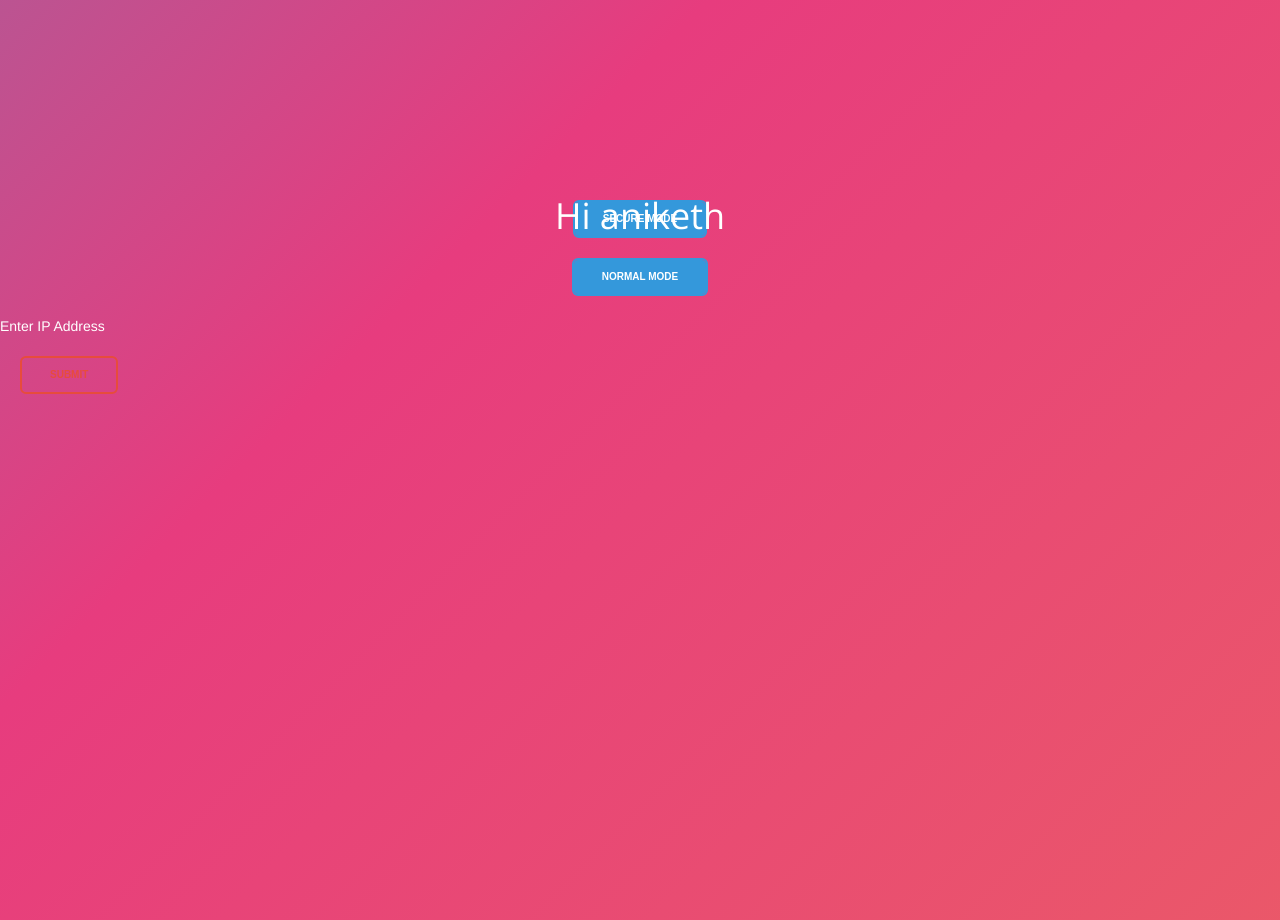
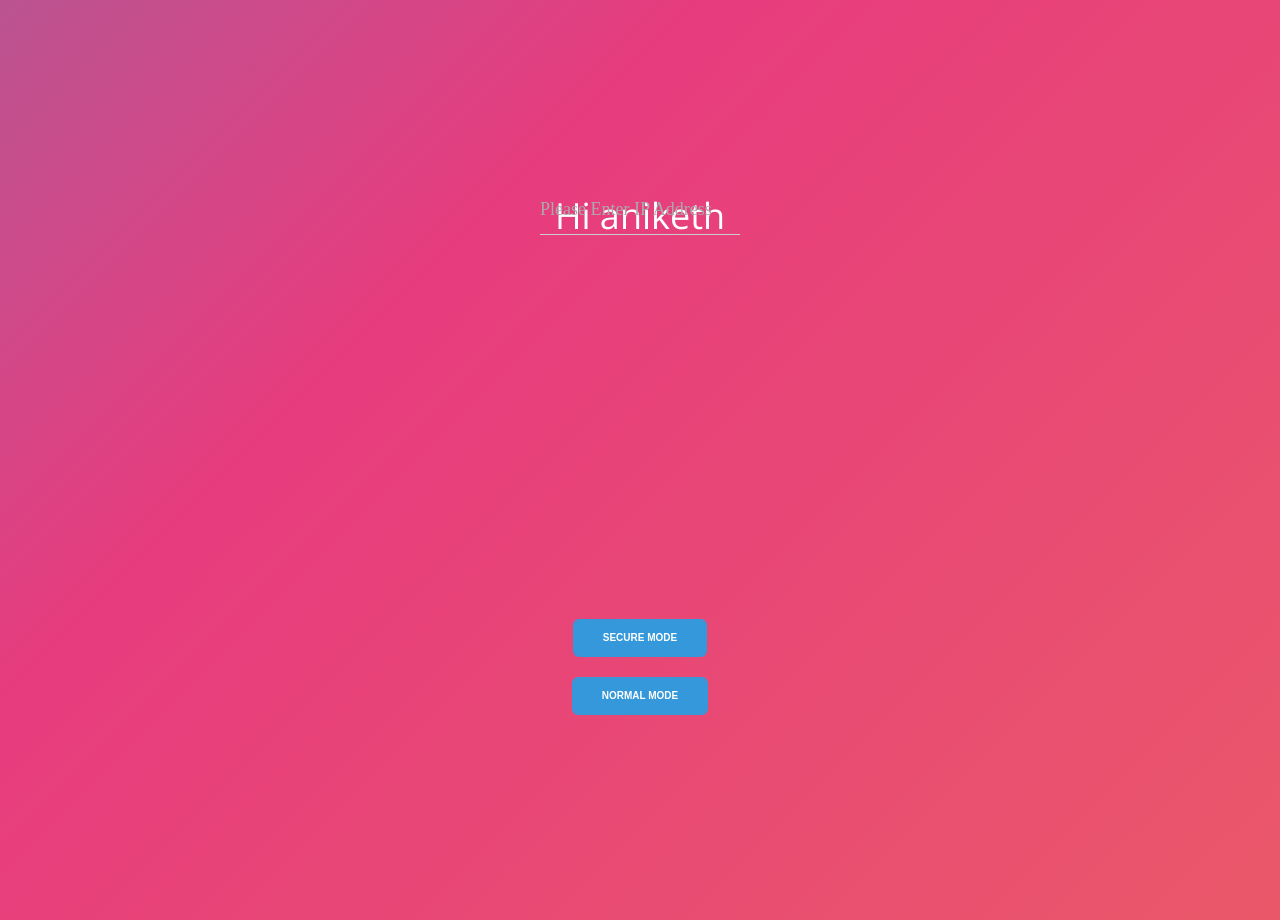
Before and after one commit to Aniketh01/palindrome, a Django app: page / in a window 1280 px wide. Shown: the part 184-1104 px from the top of the page. Run offline with Django 3.2, Linux system fonts and the light colour scheme; a user stored in the database is signed in; some libraries are stand-ins or nearby versions.

Commit message:
home: Add Simple Input and minor fixes
- Fixes The broken CSS of the Login Form

```diff
--- a/accounts/static/accounts/css/style.css
+++ b/accounts/static/accounts/css/style.css
@@ -8,6 +8,10 @@ body {
 	-moz-animation: Gradient 15s ease infinite;
 	animation: Gradient 15s ease infinite;
 }
+
+@import url(https://fonts.googleapis.com/css?family=Roboto:400,700,900);
+@import url(http://weloveiconfonts.com/api/?family=entypo);
+
 
 @-webkit-keyframes Gradient {
 	0% {
@@ -135,6 +139,81 @@ h6 {
 	box-shadow: 0 0 40px 40px #3498db inset, 0 0 0 0 #3498db;
 	transition: all 150ms ease-in-out;
   }
-  .foruth:hover {
+  .fourth:hover {
 	box-shadow: 0 0 10px 0 #3498db inset, 0 0 10px 4px #3498db;
   }
+
+  .fifth {
+	margin-left:auto;
+	margin-right:auto;
+	display:block;
+	margin-top:30%;
+	margin-bottom:20%;
+	border-color: #3498db;
+	color: #fff;
+	box-shadow: 0 0 40px 40px #3498db inset, 0 0 0 0 #3498db;
+	transition: all 150ms ease-in-out;
+  }
+  .fifth:hover {
+	box-shadow: 0 0 10px 0 #3498db inset, 0 0 10px 4px #3498db;
+  }
+
+  input {
+	color: black;
+  }
+
+  form > button {
+	color: black;
+	border-radius: 3px;
+  }
+
+.wrapper {
+	margin-left:auto;
+	margin-right:auto;
+	display:block;
+	margin-top:30%;
+	margin-bottom:0%;
+	border-radius: 2px;
+	box-sizing: border-box;
+  }
+
+  .input {
+	background-color: transparent;
+	border: none;
+	border-bottom: 1px solid #CCC;
+	color: #555;
+	box-sizing: border-box;
+	font-family: 'Arvo';
+	font-size: 18px;
+	height: 50px;
+	left: 50%;
+	margin: -25px 0 0 -100px;
+	padding: 10px 0px;
+	position: relative;
+	top: 50%;
+	width: 200px;
+
+  }
+
+  input::-webkit-input-placeholder {
+	color: #AAA;
+  }
+
+  input:focus::-webkit-input-placeholder {
+	color: dodgerblue;
+  }
+
+.underline {
+	background-color: dodgerblue;
+	display: inline-block;
+	height: 2px;
+	left: 50px;
+	margin-top: -4px;
+	position: absolute;
+	top: 185px;
+	-webkit-transform: scale(0, 1);
+	transform: scale(0, 1);
+	-webkit-transition: all 0.5s linear;
+	transition: all 0.5s linear;
+	width: 202px;
+  }
--- a/templates/home.html
+++ b/templates/home.html
@@ -7,12 +7,19 @@
 {% block content %}
 {% if user.is_authenticated %}
 <h1> Hi {{ user.username }} </h1>
-  <button class="btn third">Secure Mode</button>
-  <button class="btn fourth">Normal Mode</button>
-  <form method="get" action="{% url 'login' %}">
-      <p>Enter IP Address</p>
-      <button class="btn fifth">Submit</button>
-    </form>
+<div>
+  <form method="get" action=" NA">
+    <div class="wrapper">
+      <input class="input" placeholder="Please Enter IP Address" type="text">
+      <span class="underline"></span>
+      <button class="btn third">Secure Mode</button>
+      <button class="btn fourth">Normal Mode</button>
+    </div>
+  </form>
+</div>
+<div>
+
+</div>
 </div>
 </div>
 {% else %}
```
Also changed, not shown: db.sqlite3.
